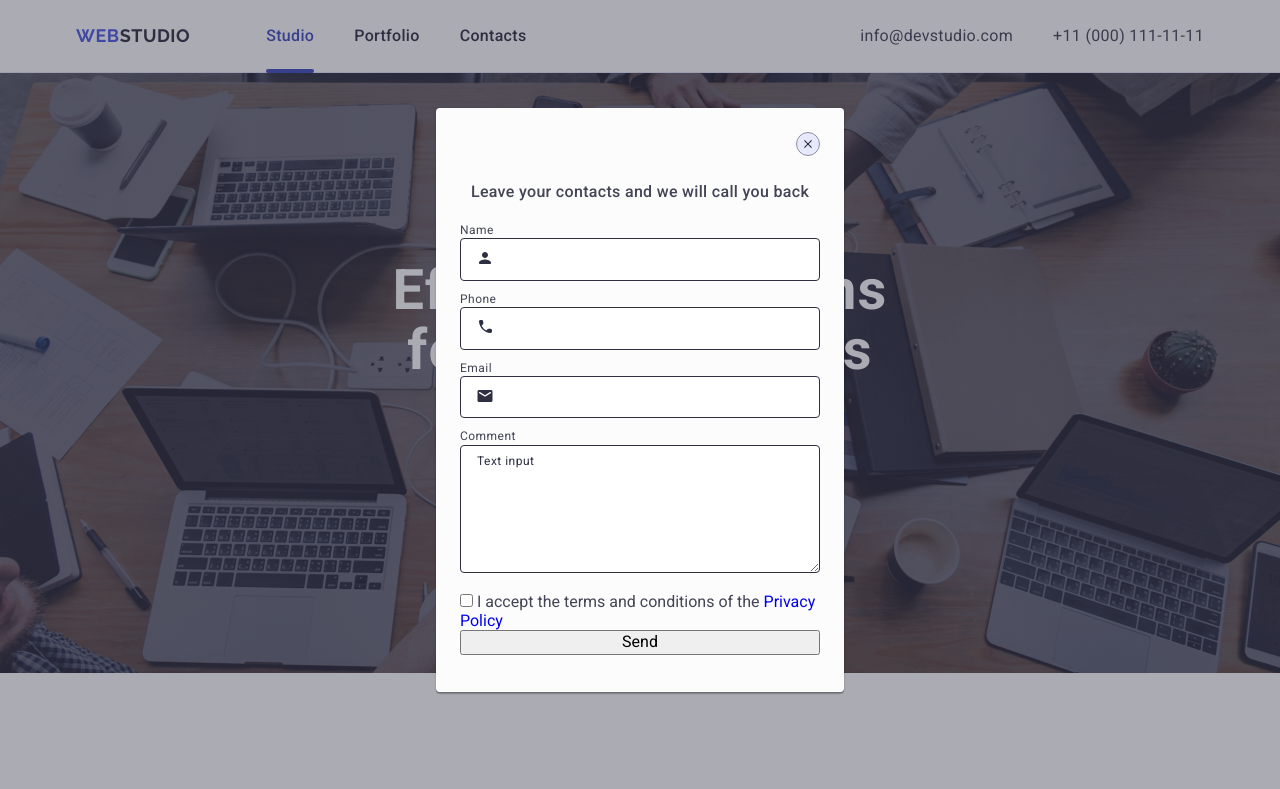
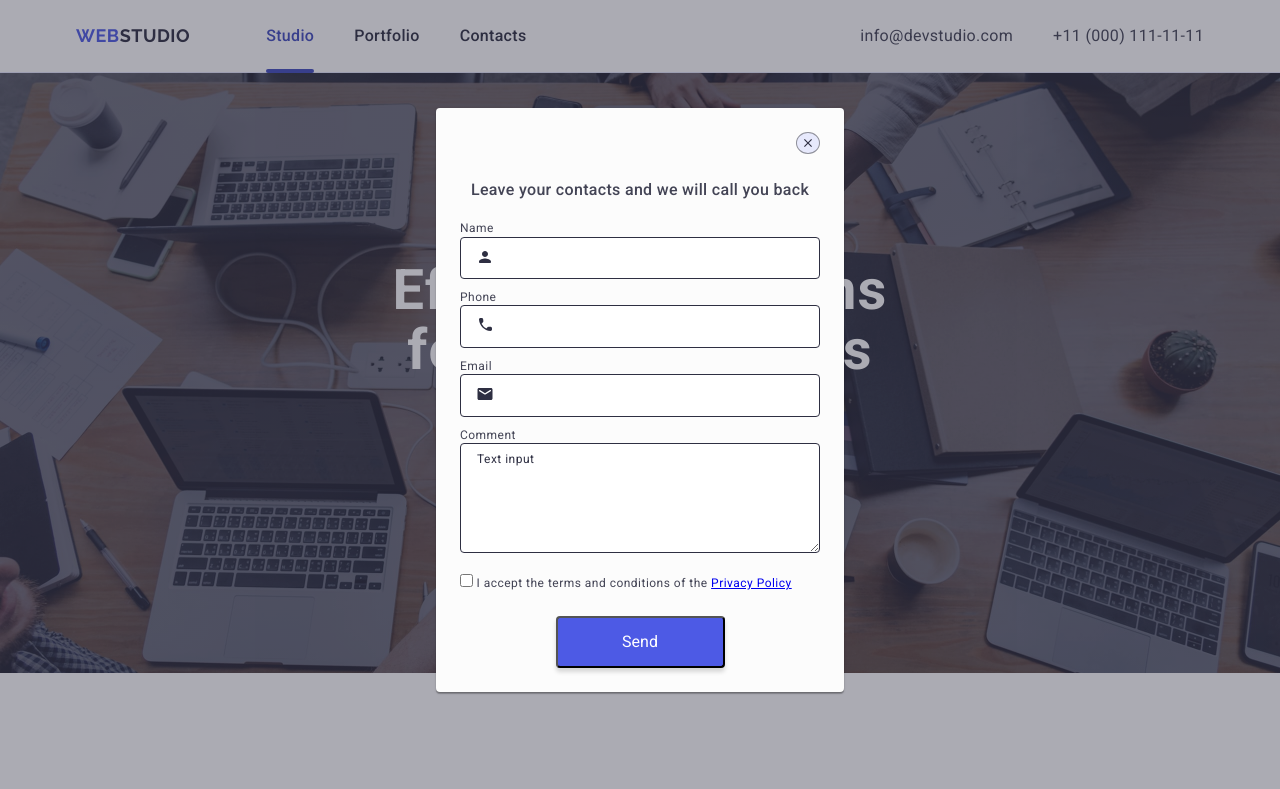
Before and after one commit to Wiktor-Bruy/goit-markup-hw-05, a plain HTML site: page index.html in a window 1280 px wide. Shown: the top 789 px of the page. Drawn offline with nearby package versions, Linux system fonts and the light colour scheme.

Commit message:
form button

```diff
--- a/css/styles.css
+++ b/css/styles.css
@@ -33,13 +33,11 @@ img {
   margin-left: auto;
   margin-right: auto;
 }
-/*fieldset {
-  margin: 0;
-  padding: 0;
-  border: none;
-}*/
+input {
+  font-family: inherit;
+}
 
-/*Homework-5*/
+/*------------Homework-5------------*/
 
 /*Footer*/
 .subscribe {
@@ -207,7 +205,6 @@ img {
 .form-input:focus + .icon-form {
   fill: #4d5ae5;
 }
-
 .form-input-comment::placeholder {
   font-size: 12px;
   line-height: 1.16667;
@@ -220,8 +217,32 @@ input {
 textarea {
   padding: 8px 16px;
 }
+.pp-label {
+  font-size: 12px;
+  line-height: 1.17;
+  letter-spacing: 0.04em;
+}
+.pp-link {
+  line-height: 1.33;
+  text-decoration: underline;
+}
+.but-form {
+  background-color: #4d5ae5;
+  border-radius: 4px;
+  width: 169px;
+  height: 56px;
+  color: #ffffff;
+  box-shadow: 0 4px 4px 0 rgba(0, 0, 0, 0.15);
+  align-self: center;
+  margin-top: 24px;
+  transition: background-color 250ms cubic-bezier(0.4, 0, 0.2, 1);
+}
+.but-form:hover,
+.but-form:focus {
+  background-color: #404bbf;
+}
 
-/*Homework-4*/
+/*------------Homework-4------------*/
 
 /*Top-line*/
 #activ .link-nav {
@@ -370,7 +391,7 @@ textarea {
   fill: #f4f4fd;
 }
 
-/*Homework3*/
+/*------------Homework3------------*/
 
 /*Top line*/
 .top-line .container {
@@ -479,7 +500,7 @@ textarea {
   max-width: 264px;
 }
 
-/*Homework-2*/
+/*------------Homework-2------------*/
 
 /*Top line*/
 .top-line {
--- a/index.html
+++ b/index.html
@@ -526,18 +526,20 @@
               <textarea
                 class="form-input-comment"
                 name="comment"
-                rows="6"
+                rows="5"
                 placeholder="Text input"
               ></textarea>
             </div>
           </div>
         </form>
         <form>
-          <input type="checkbox" name="priv-pol" value="True" />
-          I accept the terms and conditions of the
-          <a href="#">Privacy Policy</a>
+          <label class="pp-label">
+            <input type="checkbox" name="priv-pol" value="True" />
+            I accept the terms and conditions of the
+            <a class="pp-link" href="#">Privacy Policy</a>
+          </label>
         </form>
-        <button type="submit">Send</button>
+        <button class="but-form" type="submit">Send</button>
       </div>
     </div>
   </body>
```
